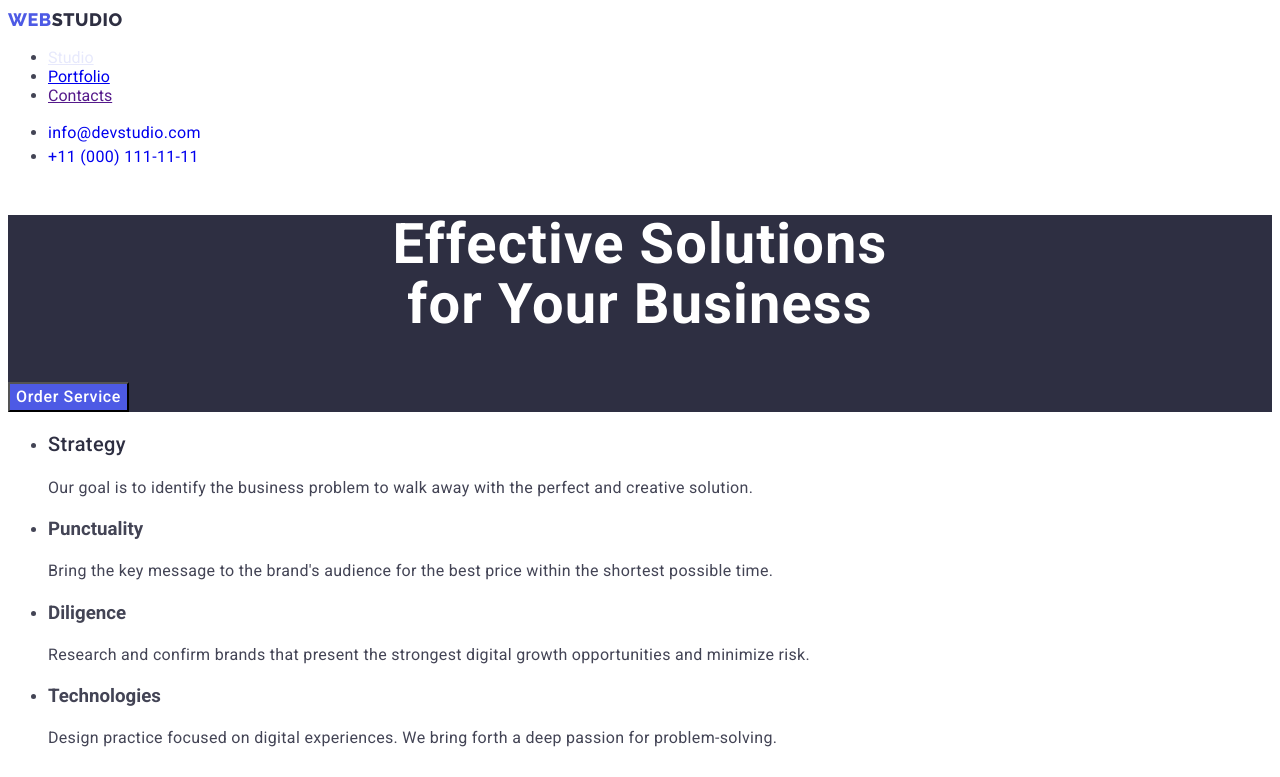
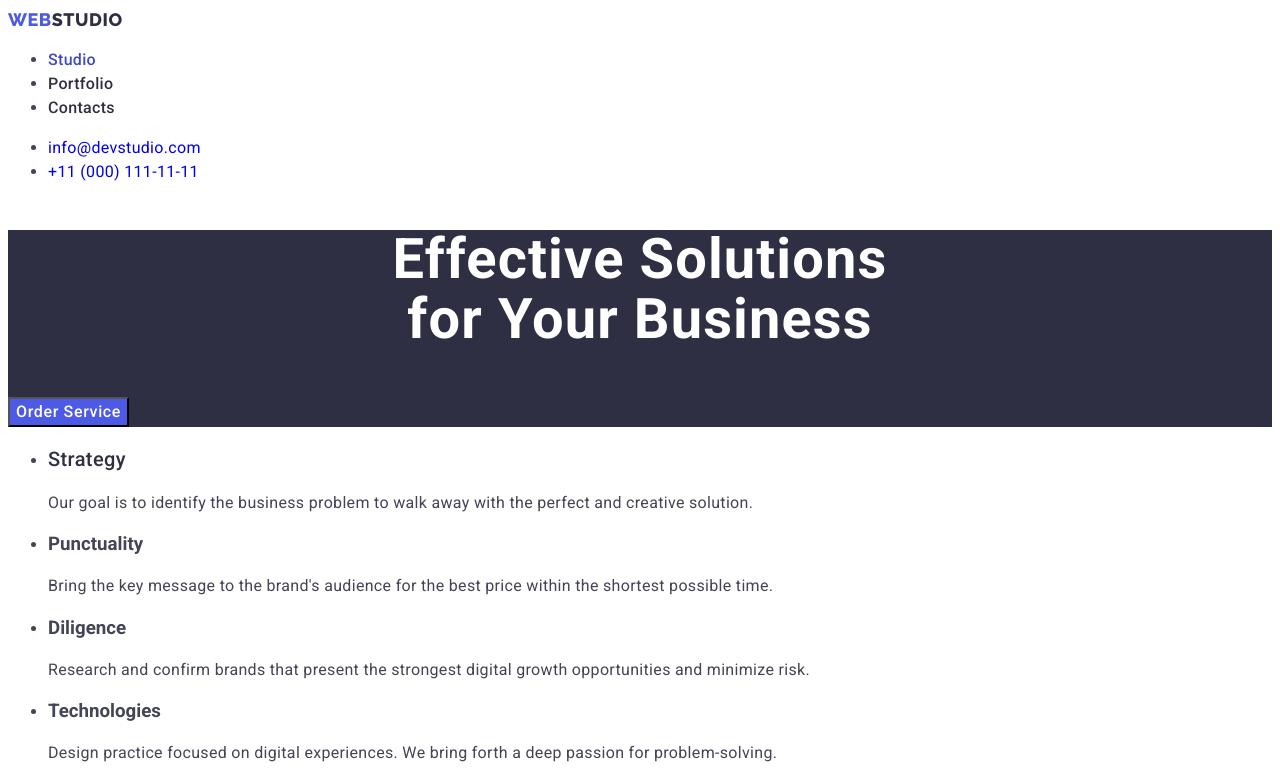
Before and after one commit to daria-ishchenko/goit-markup-hw-02, a plain HTML site: page index.html in a window 1280 px wide. In both pictures the pointer is over the link "Studio". Shown: the top 777 px of the page. Drawn offline with Linux system fonts and the light colour scheme.

Commit message:
Update styles.css

```diff
--- a/css/styles.css
+++ b/css/styles.css
@@ -63,7 +63,7 @@ body {
   color: var(--accent);
 }
 
-.site-nav .link {
+.nav-link {
   color: var(--dark);
   text-decoration: none;
   font-size: 16px;
@@ -71,6 +71,10 @@ body {
   line-height: 1.5;
   letter-spacing: 0.02em;
   text-align: left;
+}
+.nav-link:hover,
+.nav-link:focus {
+  color: var(--pressed-state);
 }
 
 /* Contacts */
```
